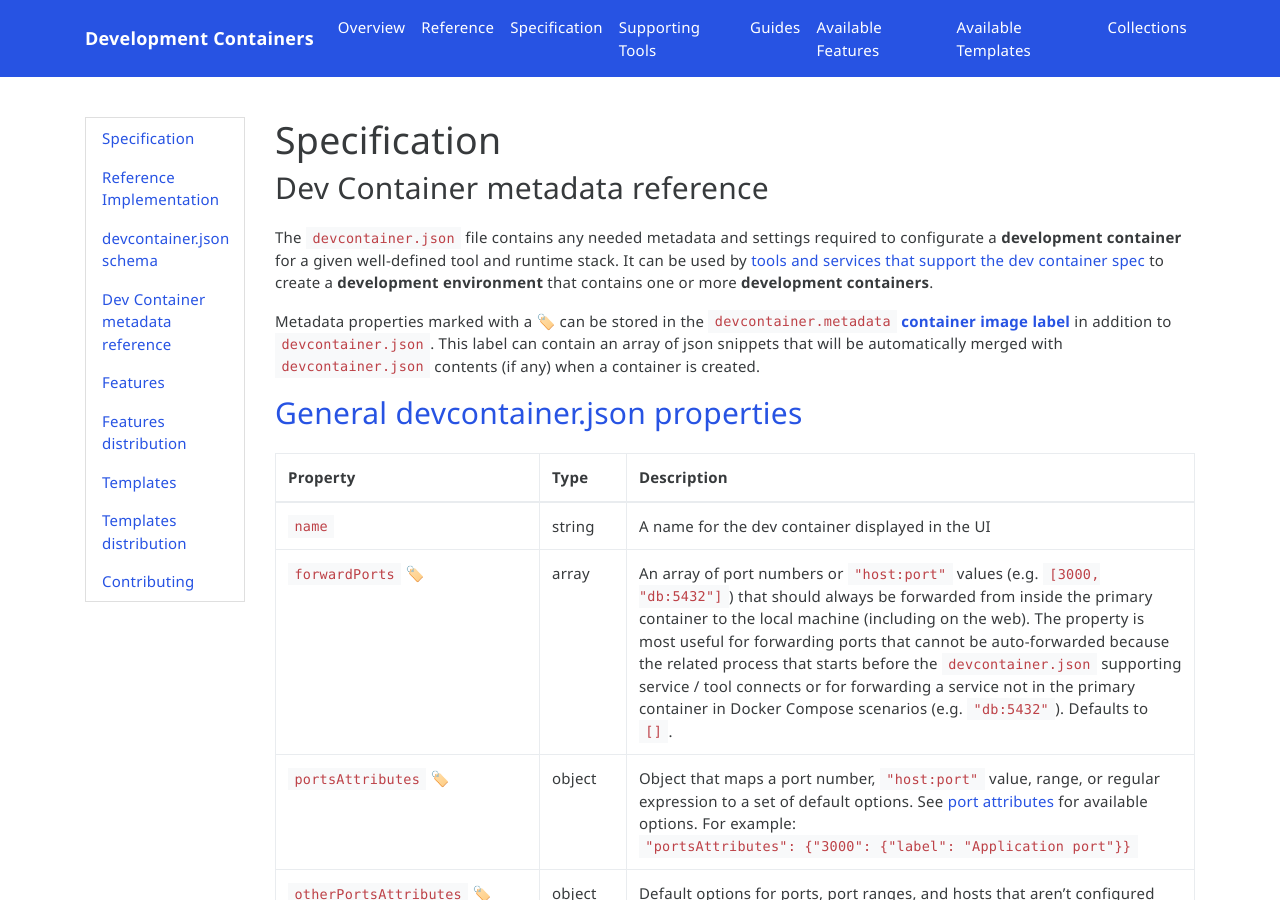
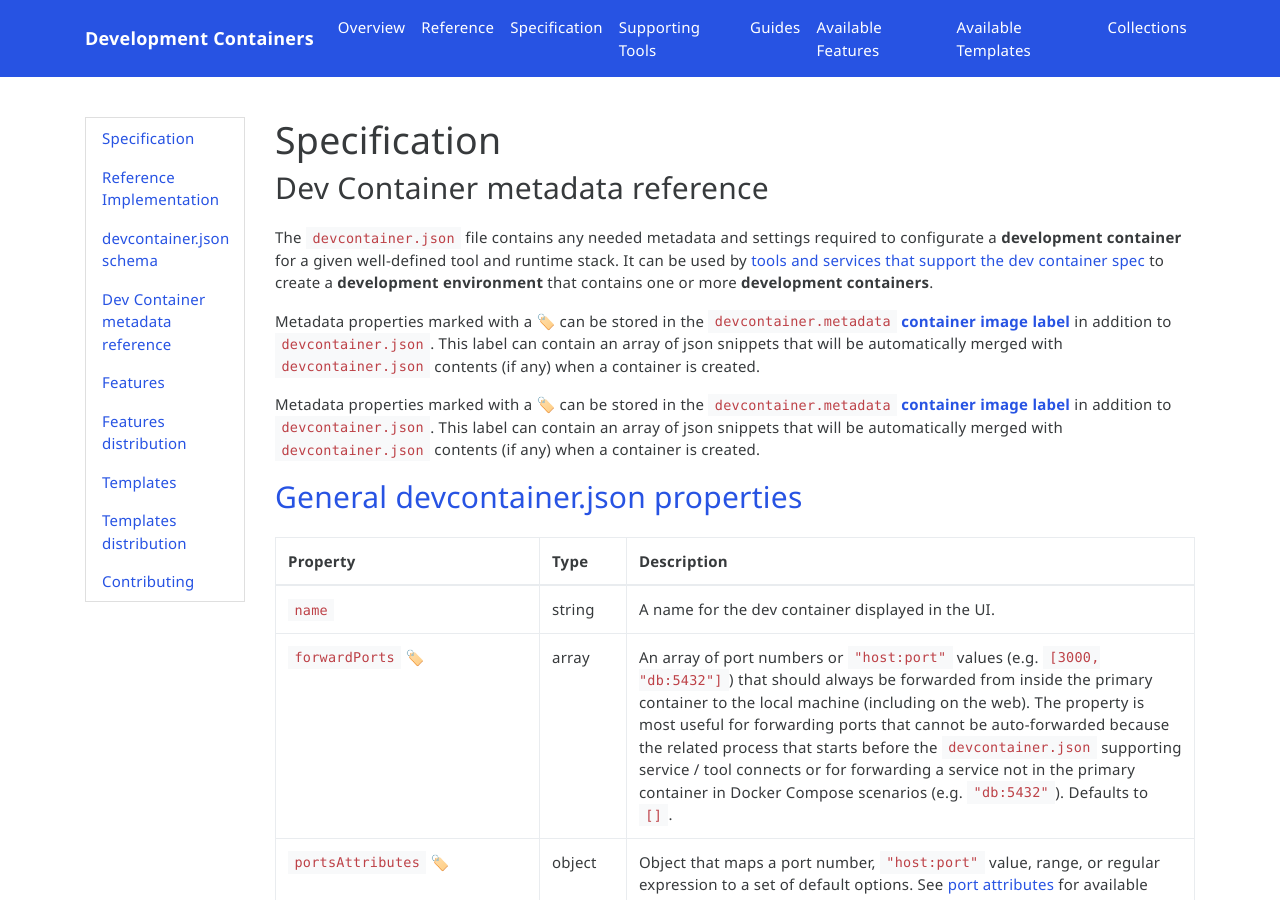
Before and after one commit to devcontainers/devcontainers.github.io, a Jekyll site: the page built from _implementors/json_reference.md, in a window 1280 px wide and 900 px high. Built offline with Jekyll 4.4.1, drawn with Linux system fonts in a browser that asks for light colours; nearby versions of some CDN libraries; comment, search, counter and statistics services are not loaded.

Commit message:
Changed as per review comments.

```diff
--- a/_implementors/json_reference.md
+++ b/_implementors/json_reference.md
@@ -10,11 +10,13 @@
 
 Metadata properties marked with a 🏷️ can be stored in the `devcontainer.metadata` **[container image label](/implementors/reference/#labels)** in addition to `devcontainer.json`. This label can contain an array of json snippets that will be automatically merged with `devcontainer.json` contents (if any) when a container is created.
 
+Metadata properties marked with a 🏷️️ can be stored in the `devcontainer.metadata` **[container image label](/implementors/reference/#labels)** in addition to `devcontainer.json`. This label can contain an array of json snippets that will be automatically merged with `devcontainer.json` contents (if any) when a container is created.
+
 ## <a href="#general-properties" name="general-properties" class="anchor"> General devcontainer.json properties </a>
 
 | Property | Type  | Description |
 |:------------------|:------------|:------------|
-| `name` | string | A name for the dev container displayed in the UI |
+| `name` | string | A name for the dev container displayed in the UI. |
 | `forwardPorts` 🏷️ | array | An array of port numbers or `"host:port"` values  (e.g. `[3000, "db:5432"]`) that should always be forwarded from inside the primary container to the local machine (including on the web). The property is most useful for forwarding ports that cannot be auto-forwarded because the related process that starts before the `devcontainer.json` supporting service / tool connects or for forwarding a service not in the primary container in Docker Compose scenarios (e.g. `"db:5432"`). Defaults to `[]`. |
 | `portsAttributes` 🏷️ | object | Object that maps a port number, `"host:port"` value, range, or regular expression to a set of default options. See [port attributes](#port-attributes) for available options. For example: <br />`"portsAttributes": {"3000": {"label": "Application port"}}` |
 | `otherPortsAttributes` 🏷️ | object | Default options for ports, port ranges, and hosts that aren't configured using `portsAttributes`. See [port attributes](#port-attributes) for available options. For example: <br /> `"otherPortsAttributes": {"onAutoForward": "silent"}` |
@@ -51,7 +53,7 @@
 | `build.options` | array | An array of [Docker image build options](https://docs.docker.com/engine/reference/commandline/build/#options) that should be passed to the build command when building a Dockerfile. Defaults to `[]`. For example: `"build": { "options": [ "--add-host=host.docker.internal:host-gateway" ] }` |
 | `build.target` | string | A string that specifies a [Docker image build target](https://docs.docker.com/engine/reference/commandline/build/#target) that should be passed when building a Dockerfile. Defaults to not set. For example: `"build": { "target": "development" }` |
 | `build.cacheFrom` | string,<br>array | A string or array of strings that specify one or more images to use as caches when building the image. Cached image identifiers are passed to the `docker build` command with `--cache-from`. |
-| `appPort` | integer,<br>string,<br>array |  In most cases, we recommend using the new [forwardPorts property](#general-devcontainerjson-properties). This property accepts a port or array of ports that should be published locally when the container is running. Unlike `forwardPorts`, your application may need to listen on all interfaces (`0.0.0.0`) not just `localhost` for it to be available externally. Defaults to `[]`.<br>Learn more about publishing vs forwarding ports [here](#publishing-vs-forwarding-ports).<br>Note that the array syntax will execute the command without a shell. You can [learn more](#formatting-string-vs-array-properties) about formatting string vs array properties. |
+| `appPort` | integer,<br>string,<br>array |  In most cases, we recommend using the new [forwardPorts property](#general-properties). This property accepts a port or array of ports that should be published locally when the container is running. Unlike `forwardPorts`, your application may need to listen on all interfaces (`0.0.0.0`) not just `localhost` for it to be available externally. Defaults to `[]`.<br>Learn more about publishing vs forwarding ports [here](#publishing-vs-forwarding-ports).<br>Note that the array syntax will execute the command without a shell. You can [learn more](#formatting-string-vs-array-properties) about formatting string vs array properties. |
 | `workspaceMount` | string | Requires `workspaceFolder` be set as well. Overrides the default local mount point for the workspace when the container is created. Supports the same values as the [Docker CLI `--mount` flag](https://docs.docker.com/engine/reference/commandline/run/#add-bind-mounts-or-volumes-using-the---mount-flag). Environment and [pre-defined variables](#variables-in-devcontainerjson) may be referenced in the value. For example: <br />`"workspaceMount": "source=${localWorkspaceFolder}/sub-folder,target=/workspace,type=bind,consistency=cached", "workspaceFolder": "/workspace"` |
 | `workspaceFolder` | string | Requires `workspaceMount` be set. Sets the default path that `devcontainer.json` supporting services / tools should open when connecting to the container. Defaults to the automatic source code mount location. |
 | `runArgs` | array | An array of [Docker CLI arguments](https://docs.docker.com/engine/reference/commandline/run/) that should be used when running the container. Defaults to `[]`. For example, this allows ptrace based debuggers like C++ to work in the container:<br /> `"runArgs": [ "--cap-add=SYS_PTRACE", "--security-opt", "seccomp=unconfined" ]` . |
@@ -86,7 +88,7 @@
 | `waitFor` 🏷️ | enum | An enum that specifies the command any tool should wait for before connecting. Defaults to `updateContentCommand`. This allows you to use `onCreateCommand` or `updateContentCommand` for steps that must happen before `devcontainer.json` supporting tools connect while still using `postCreateCommand` for steps that can happen behind the scenes afterwards. |
 {: .table .table-bordered .table-responsive}
 
-For each command property, if the value is a single string, it will be run in `/bin/sh`. Use `&&` in a string to execute multiple commands. For example, `"yarn install"` or `"apt-get update && apt-get install -y curl"`. The array syntax `["yarn", "install"]` will invoke the command (in this case `yarn`) directly without using a shell. Each fires after your source code has been mounted, so you can also run shell scripts from your source tree. For example: `bash scripts/install-dev-tools.sh`
+For each command property, if the value is a single string, it will be run in `/bin/sh`. Use `&&` in a string to execute multiple commands. For example, `"yarn install"` or `"apt-get update && apt-get install -y curl"`. The array syntax `["yarn", "install"]` will invoke the command (in this case `yarn`) directly without using a shell. Each fires after your source code has been mounted, so you can also run shell scripts from your source tree. For example: `bash scripts/install-dev-tools.sh`.
 
 If one of the lifecycle scripts fails, any subsequent scripts will not be executed. For instance, if `postCreateCommand` fails, `postStartCommand` and any following scripts will be skipped.
 
```
